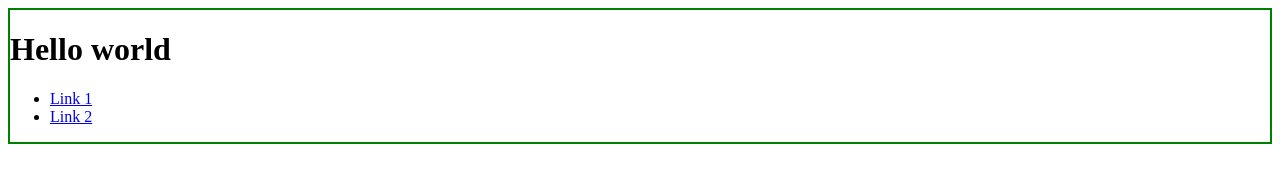
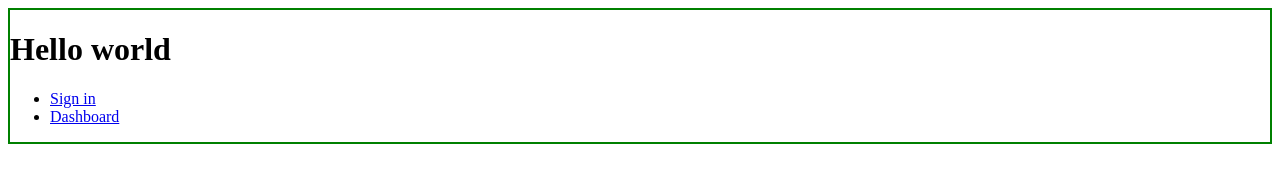
Before and after one commit to recon-designs-practice/wax-breaker-project, a React (Create React App) app in the folder client/: page / in a window 1280 px wide. Shown: the top 180 px of the page. Built offline with nearby package versions, Linux system fonts and the light colour scheme.

Commit message:
feat: added axios and pulling in from db

```diff
--- a/client/package.json
+++ b/client/package.json
@@ -12,6 +12,7 @@
     "@types/node": "^16.18.41",
     "@types/react": "^18.2.20",
     "@types/react-dom": "^18.2.7",
+    "axios": "^1.5.1",
     "be-ubiquitous": "^1.0.14",
     "react": "^18.2.0",
     "react-dom": "^18.2.0",
--- a/client/src/App.tsx
+++ b/client/src/App.tsx
@@ -2,11 +2,11 @@ import Header from './components/header/Header'
 
 const links = [
   {
-    linkText: 'Link 1',
+    linkText: 'Sign in',
     path: 'sign-in'
   },
   {
-    linkText: 'Link 2',
+    linkText: 'Dashboard',
     path: 'dashboard'
   }
 ]
--- a/client/src/index.tsx
+++ b/client/src/index.tsx
@@ -18,7 +18,7 @@ const router = createBrowserRouter([
   },
   {
     path: "/dashboard",
-    element: <Dashboard message="This is the dashboard page." />,
+    element: <Dashboard />,
   },
 ])
 
--- a/client/src/pages/Dashboard.tsx
+++ b/client/src/pages/Dashboard.tsx
@@ -1,12 +1,35 @@
-import React from 'react'
+import React from "react"
+import axios from "axios"
 
-type Props = {
-  message: string
-}
+const api = "http://localhost:5656/box_breaks"
 
-const Dashboard = (props: Props) => {
+const Dashboard = () => {
+  const [listOfBreaks, setListOfBreaks] = React.useState([])
+
+  React.useEffect(() => {
+    axios
+      .get(api)
+      .then((response) => {
+        const tempArr: any = []
+
+        response.data.forEach((entry: any) => {
+          tempArr.push(entry)
+        })
+
+        setListOfBreaks(tempArr)
+      })
+      .catch((error) => {
+        console.log(222, error)
+      })
+  }, [])
+
   return (
-    <div>{props.message}</div>
+    <div>
+      <h1>Dashboard</h1>
+      {listOfBreaks.map((boxBreak: any, idx: number) => {
+        return <p key={idx}>{boxBreak.break_name}</p>
+      })}
+    </div>
   )
 }
 
```
Also changed, not shown: 1 other file (tests, documents, lock files or other folders).
